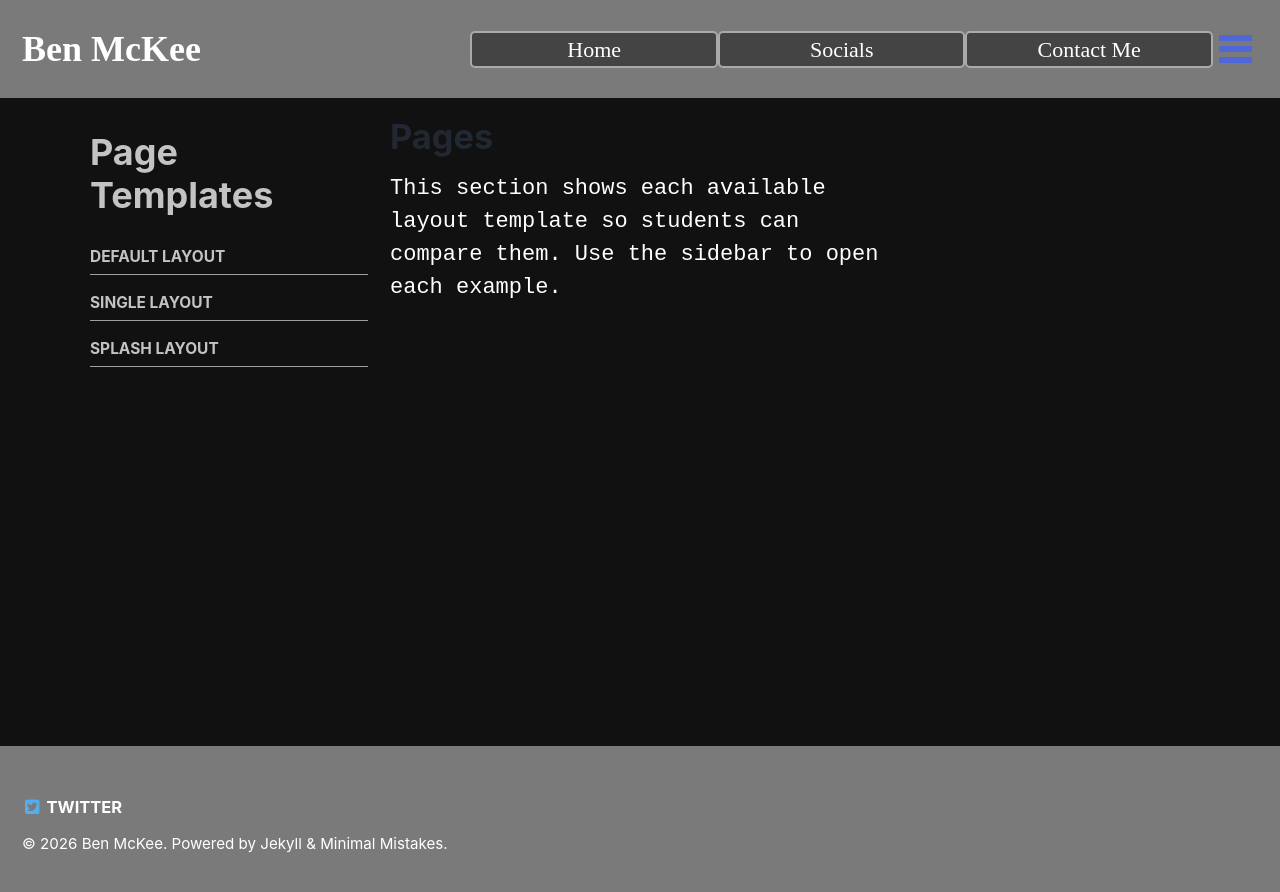
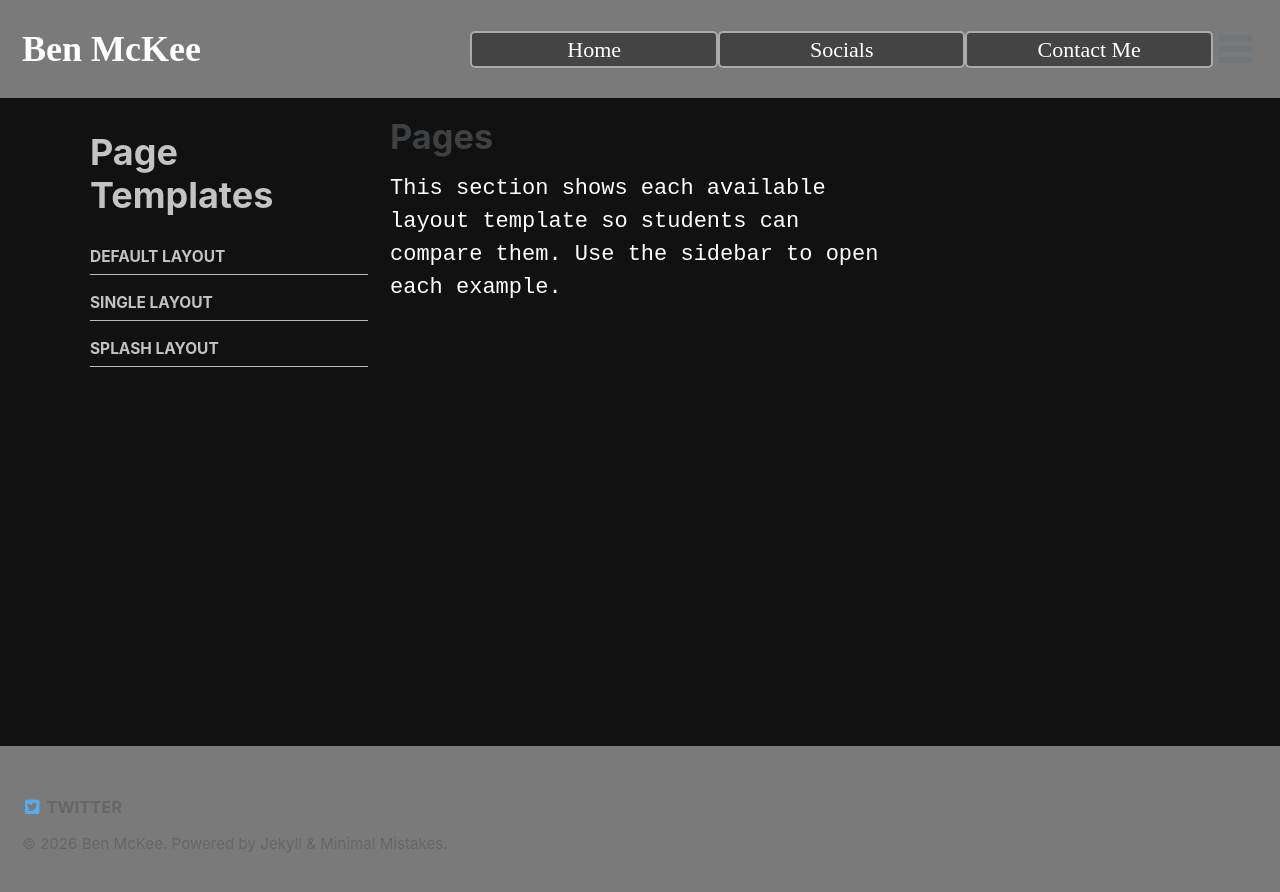
Before and after one commit to Bugglenuggets/Bugglenuggets.github.io, a Jekyll site: the page built from _pages/pages.md, in a window 1280 px wide. Shown: the top 892 px of the page. Built offline with Jekyll 4.4.1, drawn with Linux system fonts in a browser that asks for light colours.

Commit message:
Update _config.yml

```diff
--- a/_config.yml
+++ b/_config.yml
@@ -12,7 +12,7 @@ masthead_title: # overrides the website title displayed in the masthead, use " "
 copyright: # "copyright" name, defaults to site.title
 copyright_url: # "copyright" URL, defaults to site.url
 # Theme settings (used by the existing CSS)
-minimal_mistakes_skin    : "air" # "default", "aqua", "contrast", "dark", "dirt", "neon", "mint", "plum", "sunrise"
+minimal_mistakes_skin    : "default" # "default", "aqua", "contrast", "dark", "dirt", "neon", "mint", "plum", "sunrise"
 favicon: "/assets/images/favicon.png" # Favicon path (update this file)
 favicon_version: 1 # Increment to force browsers to refresh the favicon
 
```
